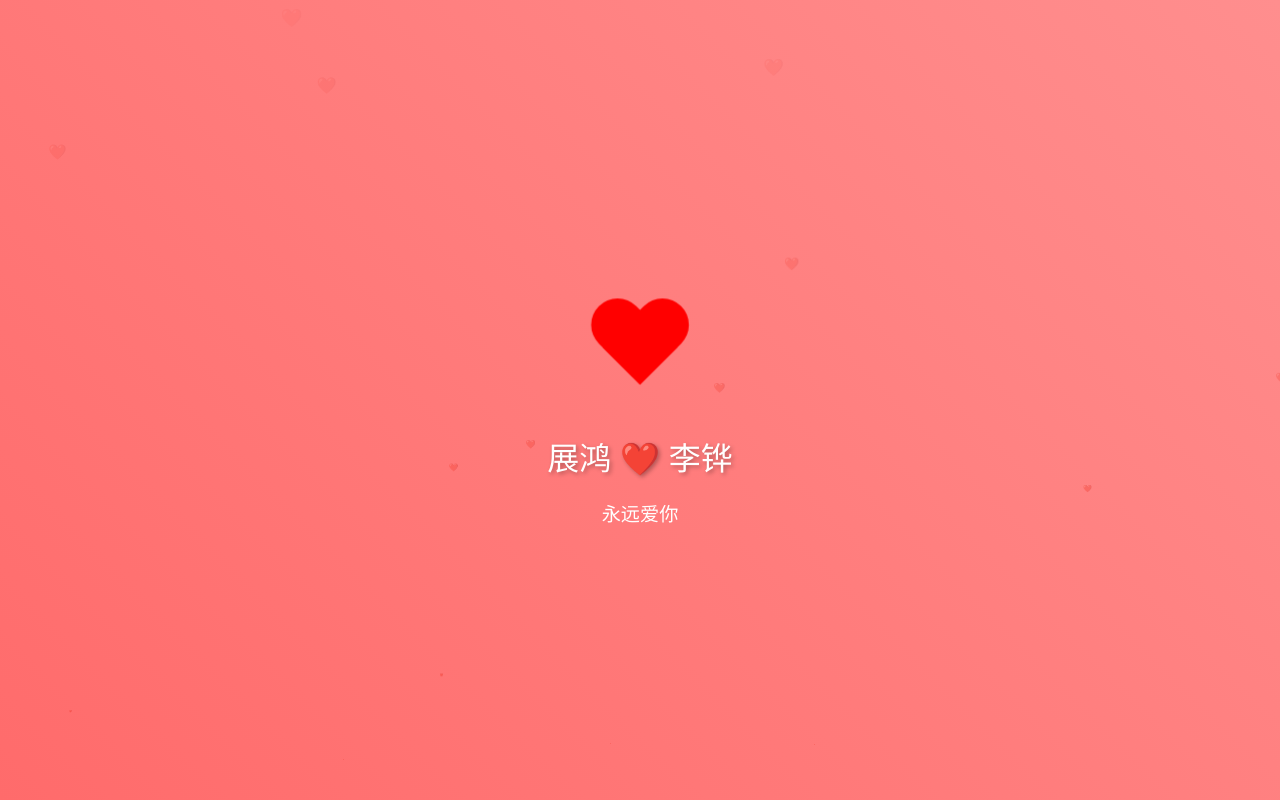
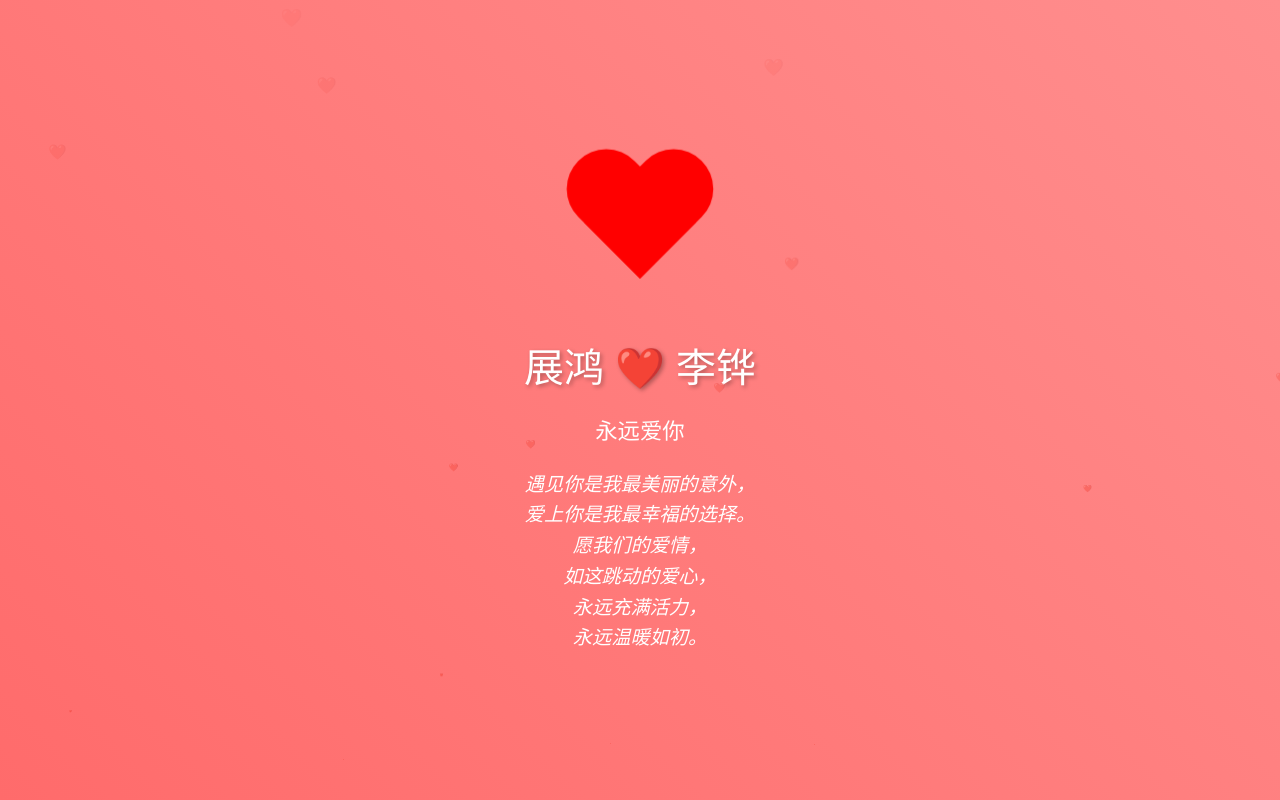
Before and after one commit to GHzhanhong/love-message, a plain HTML site: page index.html in a window 1280 px wide. Drawn offline with Linux system fonts and the light colour scheme.

Commit message:
Enlarge heart and add romantic message

```diff
--- a/index.html
+++ b/index.html
@@ -23,8 +23,8 @@
 
         .heart {
             position: relative;
-            width: 100px;
-            height: 100px;
+            width: 150px;
+            height: 150px;
             margin: 30px auto;
             animation: heartbeat 1.2s infinite;
         }
@@ -33,12 +33,12 @@
         .heart:after {
             content: "";
             position: absolute;
-            left: 50px;
+            left: 75px;
             top: 0;
-            width: 50px;
-            height: 80px;
+            width: 75px;
+            height: 120px;
             background: #ff0000;
-            border-radius: 50px 50px 0 0;
+            border-radius: 75px 75px 0 0;
             transform: rotate(-45deg);
             transform-origin: 0 100%;
         }
@@ -51,7 +51,7 @@
 
         .names {
             color: white;
-            font-size: 2em;
+            font-size: 2.5em;
             text-shadow: 2px 2px 4px rgba(0, 0, 0, 0.3);
             margin-top: 20px;
             animation: fadeIn 2s ease-in;
@@ -59,10 +59,25 @@
 
         .message {
             color: white;
-            font-size: 1.2em;
+            font-size: 1.4em;
             margin-top: 20px;
             opacity: 0;
             animation: fadeIn 2s ease-in 1s forwards;
+            line-height: 1.6;
+            max-width: 600px;
+            margin: 20px auto;
+        }
+
+        .romantic-message {
+            color: white;
+            font-size: 1.2em;
+            margin-top: 30px;
+            opacity: 0;
+            animation: fadeIn 2s ease-in 2s forwards;
+            line-height: 1.6;
+            max-width: 600px;
+            margin: 20px auto;
+            font-style: italic;
         }
 
         @keyframes heartbeat {
@@ -107,6 +122,14 @@
         <div class="heart"></div>
         <div class="names">展鸿 ❤️ 李铧</div>
         <div class="message">永远爱你</div>
+        <div class="romantic-message">
+            遇见你是我最美丽的意外，<br>
+            爱上你是我最幸福的选择。<br>
+            愿我们的爱情，<br>
+            如这跳动的爱心，<br>
+            永远充满活力，<br>
+            永远温暖如初。
+        </div>
     </div>
     <div class="floating-hearts" id="floatingHearts"></div>
 
```
